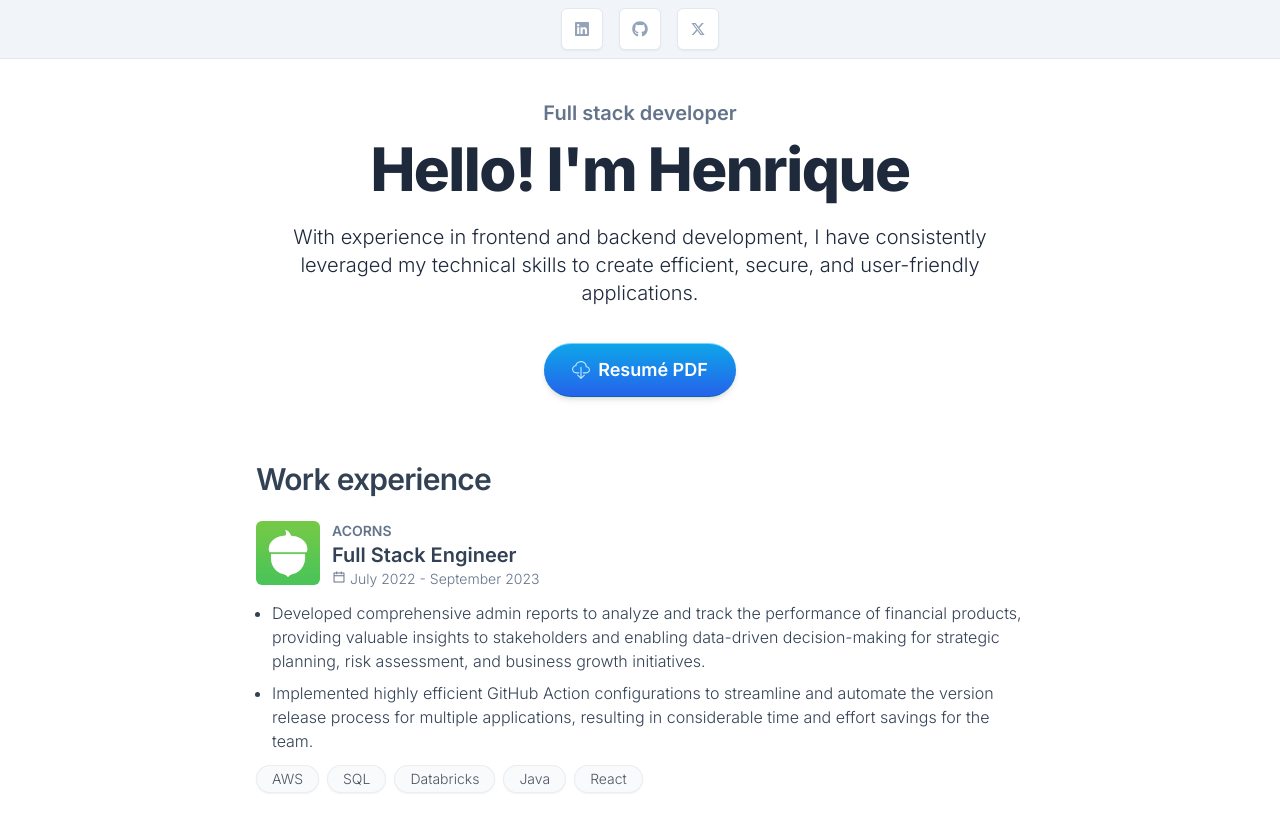
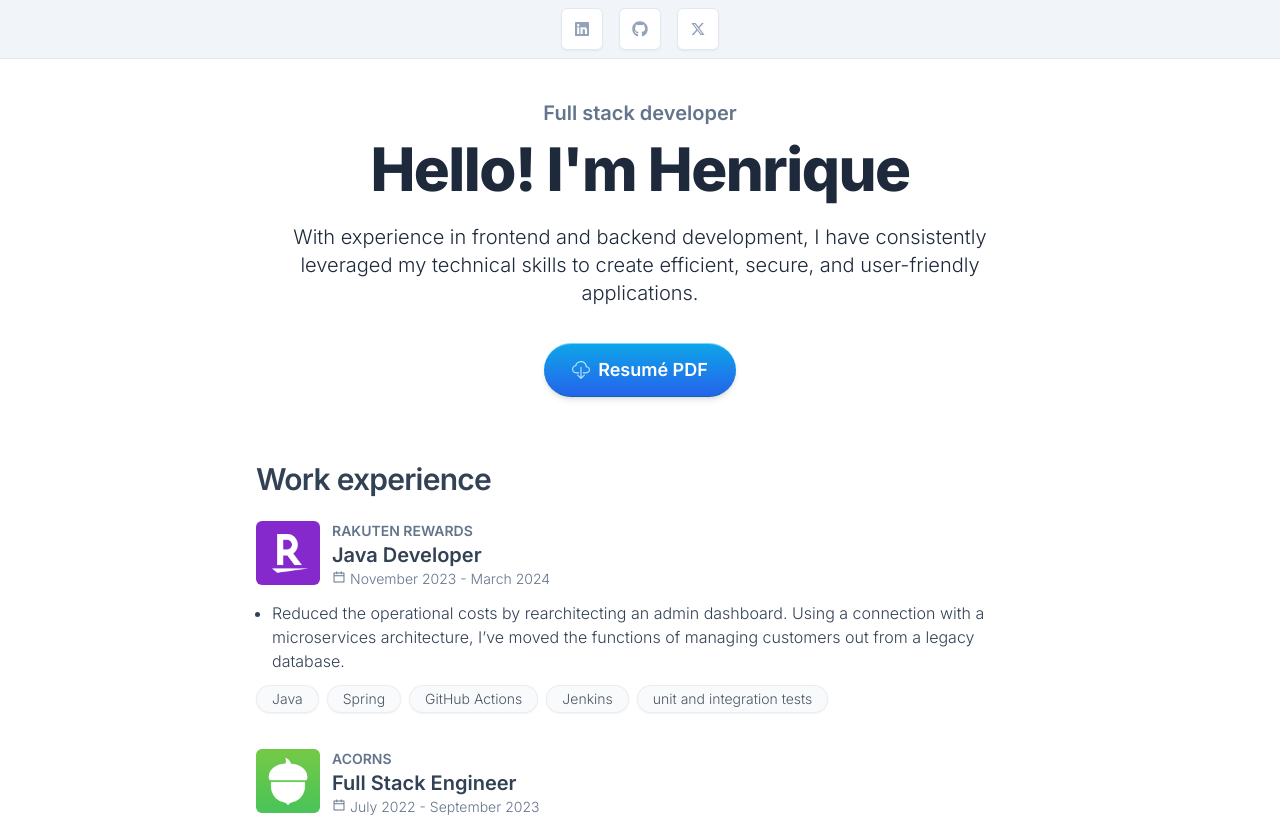
Before and after one commit to hrohden/hrohden.github.io, a React (Vite) app: page / in a window 1280 px wide. Shown: the top 817 px of the page. Built offline with nearby package versions, Linux system fonts and the light colour scheme.

Commit message:
Add experience on Rakuten Rewards

```diff
--- a/src/data/workExperienceItems.ts
+++ b/src/data/workExperienceItems.ts
@@ -1,6 +1,16 @@
 import { WorkExperience } from "../types/WorkExperience";
 
 export const workExperienceItems: WorkExperience[] = [
+  {
+    company: "Rakuten Rewards",
+    title: "Java Developer",
+    period: "November 2023 - March 2024",
+    description: [
+      "Reduced the operational costs by rearchitecting an admin dashboard. Using a connection with a microservices architecture, I’ve moved the functions of managing customers out from a legacy database."
+    ],
+    logo: "rakuten.png",
+    technologies: ["Java", "Spring", "GitHub Actions", "Jenkins", "unit and integration tests"],
+  },
   {
     company: "Acorns",
     title: "Full Stack Engineer",
```
Also changed, not shown: src/assets/logos/rakuten.png (added).
